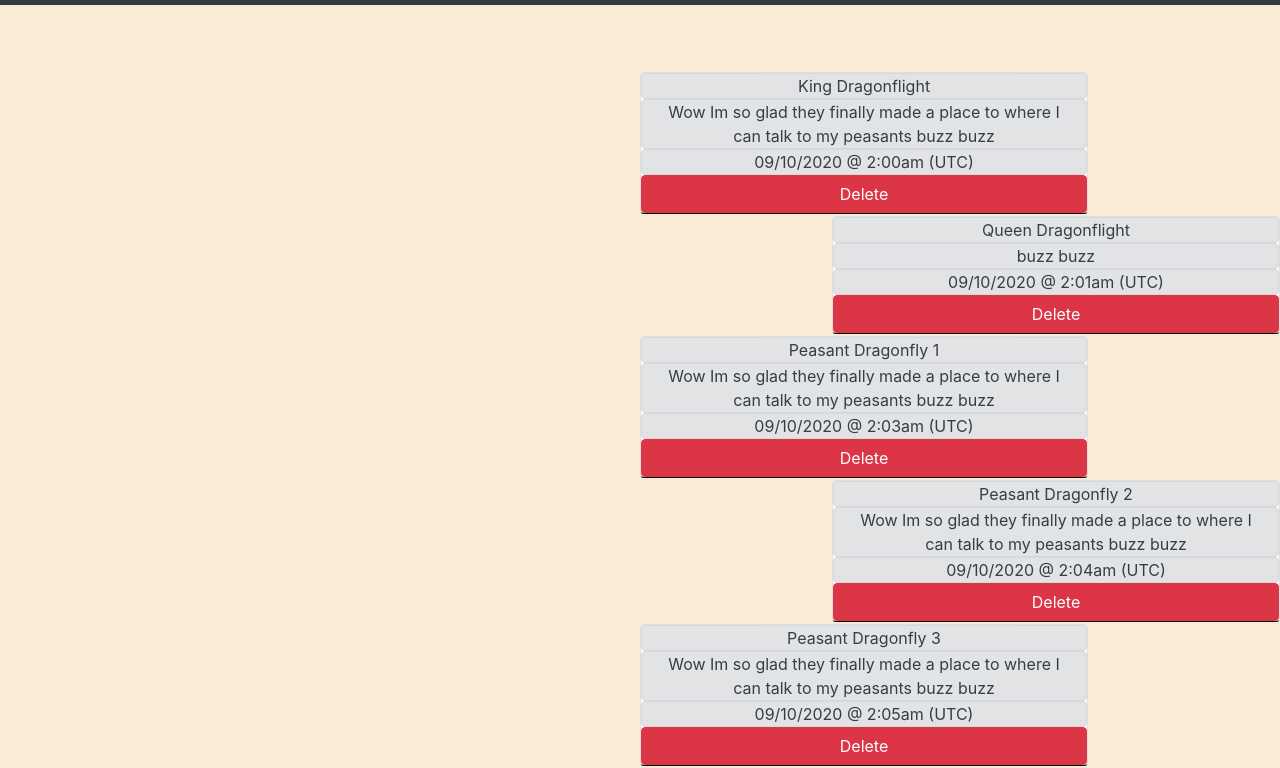
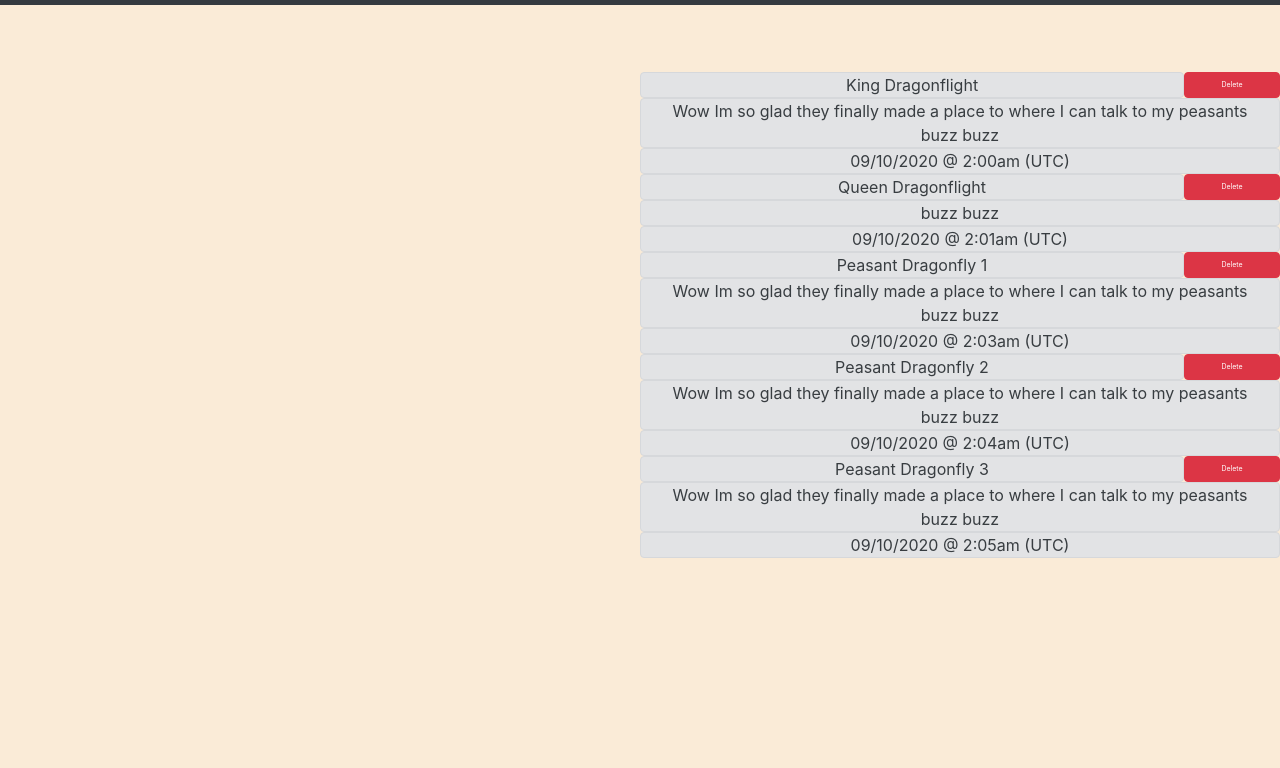
Before and after one commit to willkotheimer/chatty-epsilon, a website built with webpack: page src/index.html in a window 1280 px wide. Shown: the part 113-881 px from the top of the page. After the commit the page ends 800 px from the top, so only its background shows below. Built offline with nearby package versions, Linux system fonts and the light colour scheme.

Commit message:
Added delete function

```diff
--- a/src/javascripts/components/printMessages.js
+++ b/src/javascripts/components/printMessages.js
@@ -1,23 +1,31 @@
 import DragonFlies from '../helpers/data/messageData';
+
+const deleteDragon = (id) => {
+  console.warn(id);
+  $(`.card-${id}`).remove();
+};
 
 const printMessages = (array) => {
   let messages = '<div id="messages" class="float-right">';
   array.forEach((fly, index) => {
     messages += `
-    <div class='card ${(index % 2 === 1) ? 'float-right' : 'float-left'}'>
-    <div id='outerMessage-${index}'>
-      <div id='name' class='alert alert-secondary' role='alert'>${DragonFlies.findDragon(fly.dragonflyId).Name}</div>
-      <div id='messageBlock'>
-        <div id='message' class='alert alert-secondary' role='alert'>${fly.Message}</div>
-        <div id='message' class='alert alert-secondary' role='alert'>${fly.timestamp}</div>
+    <div class='card-${fly.dragonflyId}'>
+      <div id='outerMessage-${index}'>
+      <div class='nameAndButton'>
+        <div id='name' class='alert alert-secondary' role='alert'>${DragonFlies.findDragon(fly.dragonflyId).Name}</div> <button type="button" id='${fly.dragonflyId}' class="delete btn btn-danger">Delete</button>
       </div>
-      <button type="button" id='delete-${fly.dragonflyId}' class="btn btn-danger">Delete</button>
+          <div id='messageBlock'>
+            <div id='message' class='alert alert-secondary' role='alert'>${fly.Message}</div>
+            <div id='message' class='alert alert-secondary' role='alert'>${fly.timestamp}</div>
+          </div>
+
       </div>
     </div>
     `;
   });
   messages += '</div>';
   $('#app').append(messages);
+  $('.delete').on('click', (e) => deleteDragon(e.target.id));
 };
 
-export default { printMessages };
+export default { printMessages, deleteDragon };
--- a/src/javascripts/main.js
+++ b/src/javascripts/main.js
@@ -4,6 +4,7 @@ import Printmessages from './components/printMessages';
 import clearMessages from './components/clearButton';
 import font from './components/fontSize';
 import darkMode from './components/darkMode';
+
 import '../styles/main.scss';
 
 const init = () => {
--- a/src/styles/main.scss
+++ b/src/styles/main.scss
@@ -34,3 +34,17 @@ body {
 .btn-danger {
   width: 100%;
 }
+
+.nameAndButton {
+  display: flex;
+  justify-content: space-between;
+}
+
+#name {
+  width:85%;
+}
+
+.delete {
+  width: 15%;
+  font-size: 7px;
+}
```
